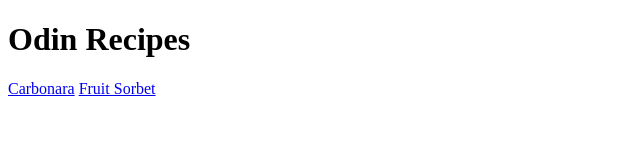
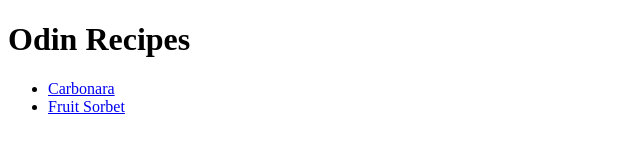
Before and after one commit to Tungquan22/odin-recipes, a plain HTML site: page index.html in a window 1280 px wide. Shown: the whole page, without its empty margins (0-640 px from the left). Drawn offline with Linux system fonts and the light colour scheme.

Commit message:
Modify the starting page to make the links to recipe appear on different lines

```diff
--- a/index.html
+++ b/index.html
@@ -4,10 +4,12 @@
         <meta charset="UTF-8">
         <title>Odin Recipes</title>
     </head>
+
     <body>
         <h1>Odin Recipes</h1>
-    <a href="recipes/carbonara.html">Carbonara</a>
-    <a href="recipes/fruit-sorbet.html">Fruit Sorbet</a>
-
+        <ul>
+            <li><a href="recipes/carbonara.html">Carbonara</a></li>
+            <li><a href="recipes/fruit-sorbet.html">Fruit Sorbet</a></li>
+        </ul>
     </body>
 </html>
```
Lines whose indentation alone changed are shown as unchanged.
